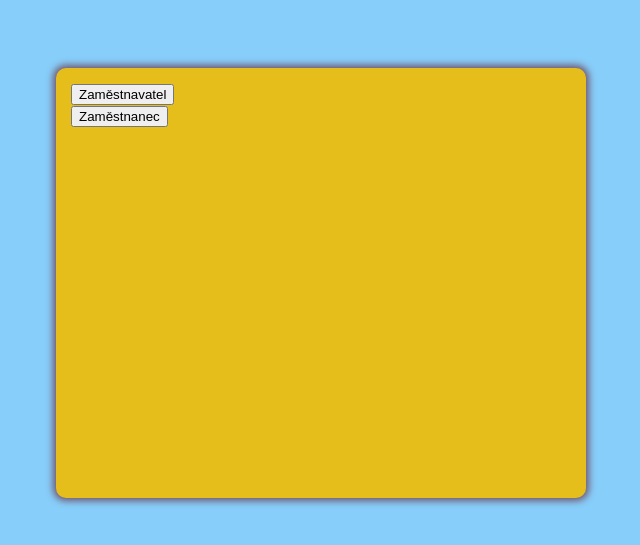
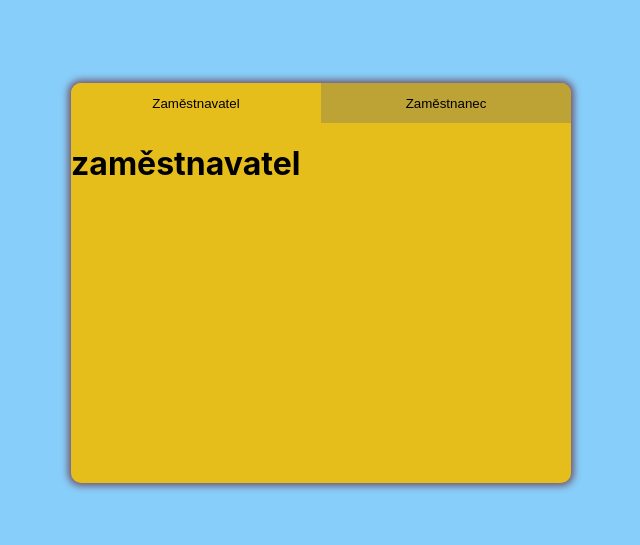
Before and after one commit to serclino/negotiation-app, a React (Create React App) app: page / in a window 1280 px wide. Shown: the part 117-662 px from the top of the page, without its empty margins (319-959 px from the left). Built offline with nearby package versions, Linux system fonts and the light colour scheme; the HTML template or start-up script is replaced by a standard one.

Commit message:
create tabs and styled them

```diff
--- a/src/App.css
+++ b/src/App.css
@@ -10,5 +10,24 @@
   max-width: 500px;
   max-height: 500px;
   height: 50vh;
-  padding: 15px;
 }
+
+.tabs {
+  display: flex;
+}
+
+.tabs > div {
+  width: 50%;
+  height: 40px;
+}
+
+.tabs > div > button {
+  width: -webkit-fill-available;
+  height: -webkit-fill-available;
+  border: none;
+  background-color: #bda235;
+}
+
+.active {
+  background-color: #e6be1c !important;
+}
--- a/src/App.js
+++ b/src/App.js
@@ -1,6 +1,7 @@
 import React, { useState } from "react";
 import "./App.css";
 import { Tabs } from "./components/Tabs";
+import { Input } from "./components/Input";
 
 const App = () => {
   const [tab, setTab] = useState("zaměstnavatel");
@@ -8,6 +9,7 @@ const App = () => {
   return (
     <>
       <Tabs tab={tab} setTab={setTab} />
+      <Input tab={tab} />
     </>
   );
 };
--- /dev/null
+++ b/src/components/Input.js
@@ -0,0 +1,10 @@
+import React from "react";
+
+export const Input = ({ tab }) => {
+  return (
+    <>
+      {tab === "zaměstnavatel" && <h1>{tab}</h1>}
+      {tab === "zaměstnanec" && <h1>{tab}</h1>}
+    </>
+  );
+};
--- a/src/components/Tabs.js
+++ b/src/components/Tabs.js
@@ -1,15 +1,25 @@
 import React from "react";
 
 export const Tabs = ({ tab, setTab }) => {
-
-
   return (
-    <section>
+    <section className="tabs">
       <div>
-        <button>Zaměstnavatel</button>
+        <button
+          onClick={() => setTab("zaměstnavatel")}
+          style={{ borderTopLeftRadius: "10px" }}
+          className={tab === "zaměstnavatel" ? "active" : null}
+        >
+          Zaměstnavatel
+        </button>
       </div>
       <div>
-        <button>Zaměstnanec</button>
+        <button
+          onClick={() => setTab("zaměstnanec")}
+          style={{ borderTopRightRadius: "10px" }}
+          className={tab === "zaměstnanec" && "active"}
+        >
+          Zaměstnanec
+        </button>
       </div>
     </section>
   );
--- a/src/index.css
+++ b/src/index.css
@@ -1,15 +1,18 @@
 body {
-
   margin: 0;
   background-color: lightskyblue;
-  font-family: -apple-system, BlinkMacSystemFont, 'Segoe UI', 'Roboto', 'Oxygen',
-    'Ubuntu', 'Cantarell', 'Fira Sans', 'Droid Sans', 'Helvetica Neue',
+  font-family: -apple-system, BlinkMacSystemFont, "Segoe UI", "Roboto", "Oxygen",
+    "Ubuntu", "Cantarell", "Fira Sans", "Droid Sans", "Helvetica Neue",
     sans-serif;
   -webkit-font-smoothing: antialiased;
   -moz-osx-font-smoothing: grayscale;
 }
 
 code {
-  font-family: source-code-pro, Menlo, Monaco, Consolas, 'Courier New',
+  font-family: source-code-pro, Menlo, Monaco, Consolas, "Courier New",
     monospace;
 }
+
+button {
+  cursor: pointer;
+}
```
